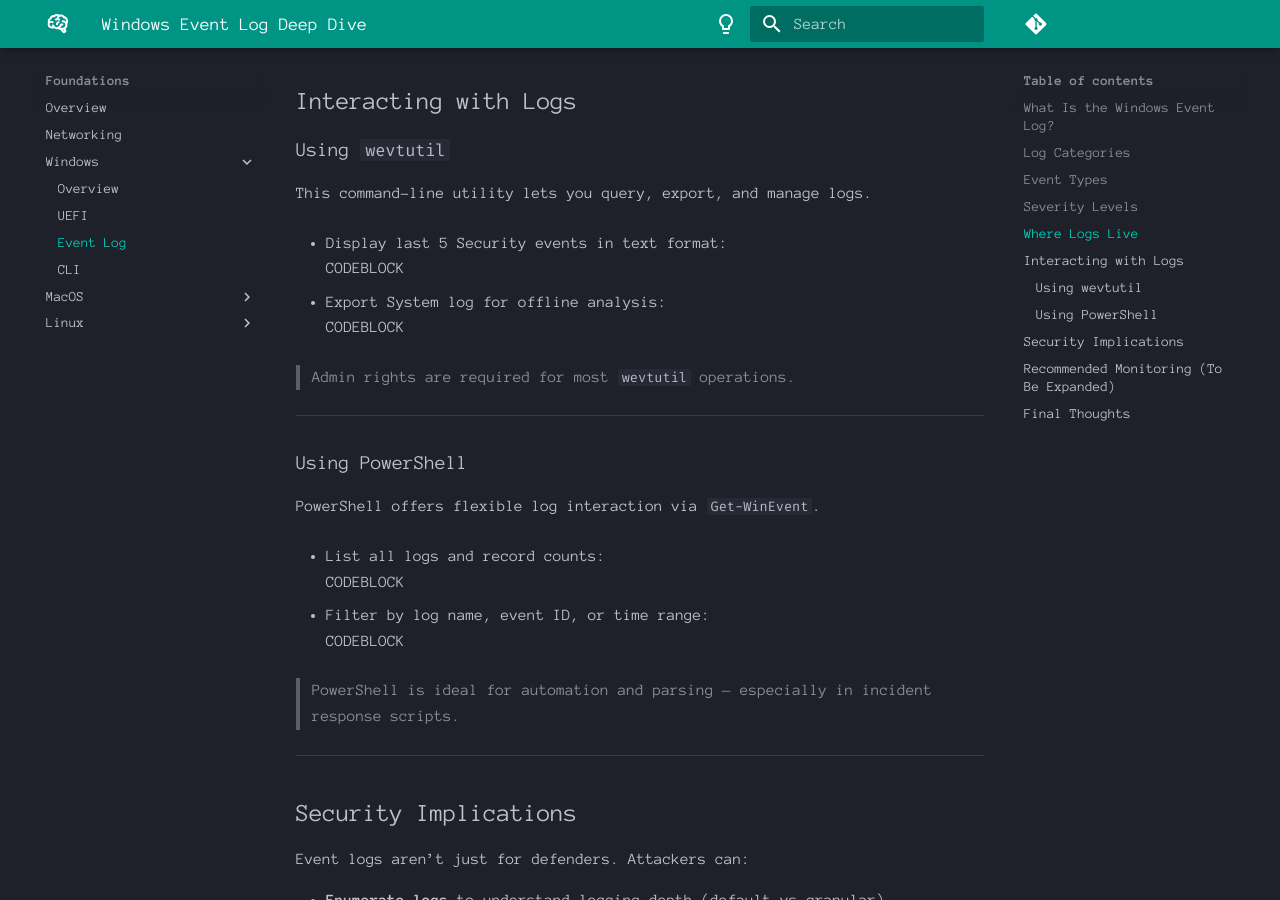
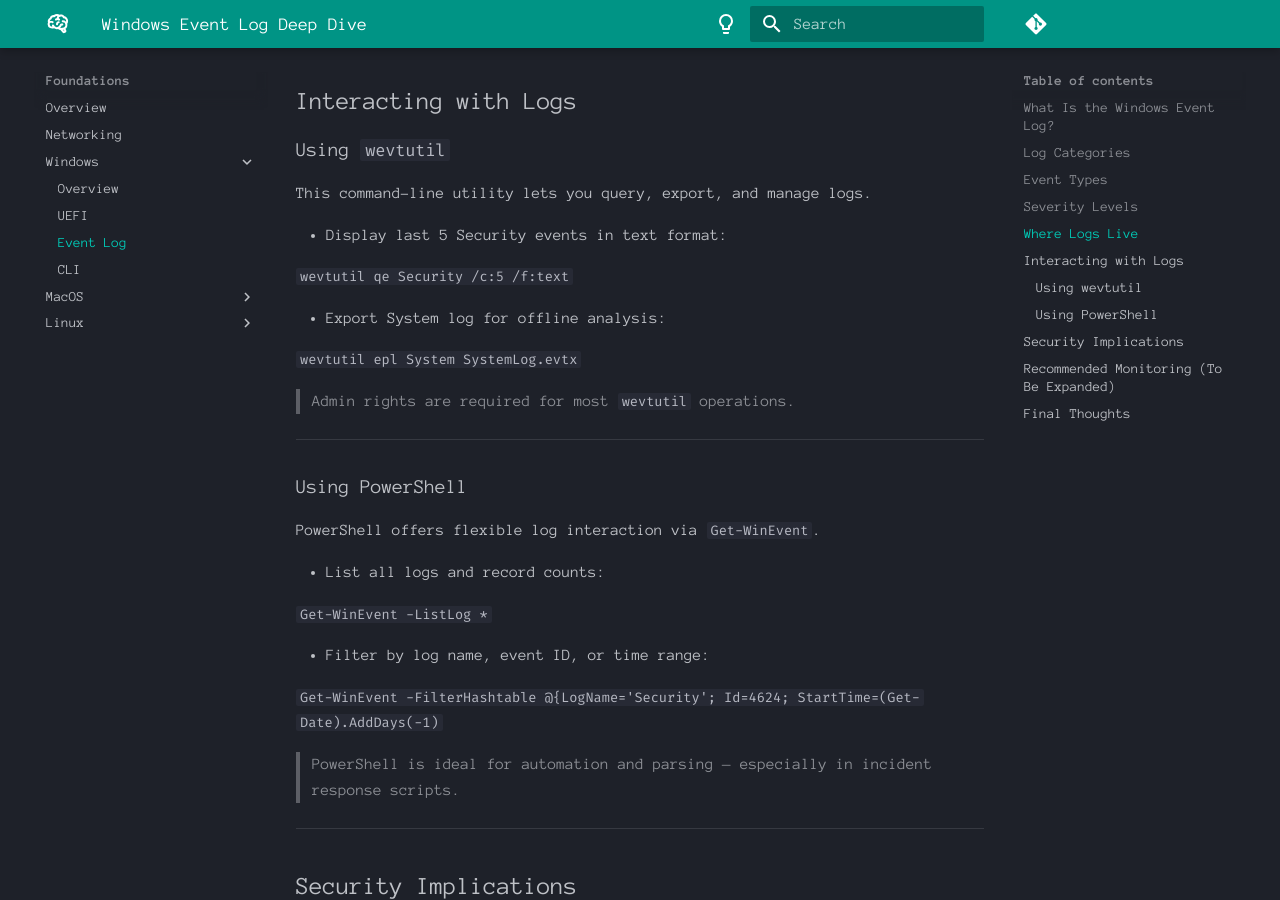
Before and after one commit to Fudomaru/wiki, an MkDocs documentation site: the page built from docs/foundations/windows/eventviewer.md, in a window 1280 px wide and 900 px high, scrolled down 2290 px. Built offline with MkDocs 1.6.1 and Material for MkDocs 9.7.7, drawn with Linux system fonts in a browser that asks for light colours; comment, search, counter and statistics services are not loaded.

Commit message:
Fixing CodeBlocks in eventviewer.md

```diff
--- a/docs/foundations/windows/eventviewer.md
+++ b/docs/foundations/windows/eventviewer.md
@@ -79,10 +79,12 @@ It starts automatically at boot and is hard to disable without destabilizing the
 This command-line utility lets you query, export, and manage logs.
 
 - Display last 5 Security events in text format:
-  CODEBLOCK
+
+  `wevtutil qe Security /c:5 /f:text`
 
 - Export System log for offline analysis:
-  CODEBLOCK
+
+  `wevtutil epl System SystemLog.evtx`
 
 > Admin rights are required for most `wevtutil` operations.
 
@@ -93,10 +95,12 @@ This command-line utility lets you query, export, and manage logs.
 PowerShell offers flexible log interaction via `Get-WinEvent`.
 
 - List all logs and record counts:
-  CODEBLOCK
+
+  `Get-WinEvent -ListLog *`
 
 - Filter by log name, event ID, or time range:
-  CODEBLOCK
+
+  `Get-WinEvent -FilterHashtable @{LogName='Security'; Id=4624; StartTime=(Get-Date).AddDays(-1)`
 
 > PowerShell is ideal for automation and parsing — especially in incident response scripts.
 
```
